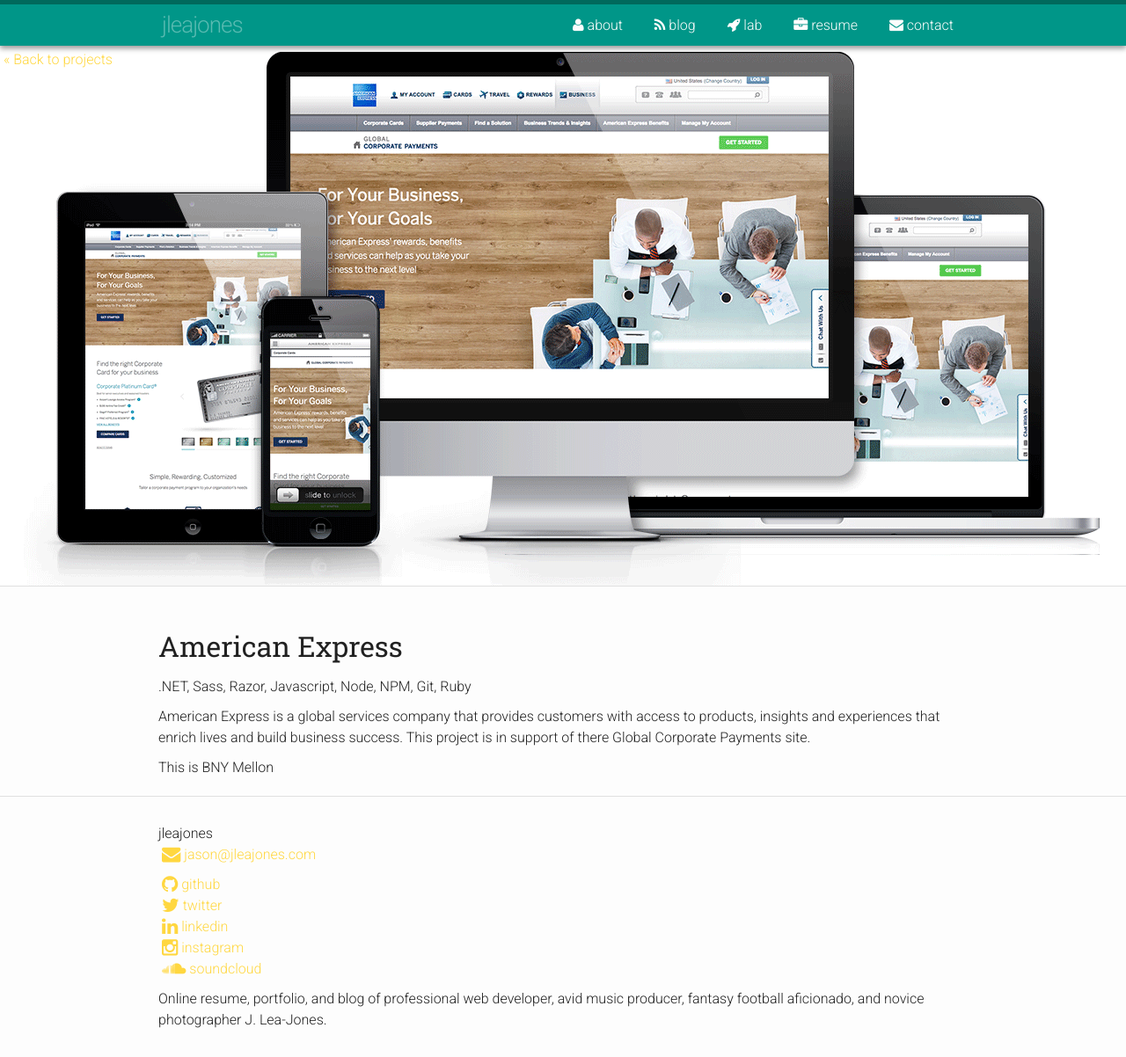
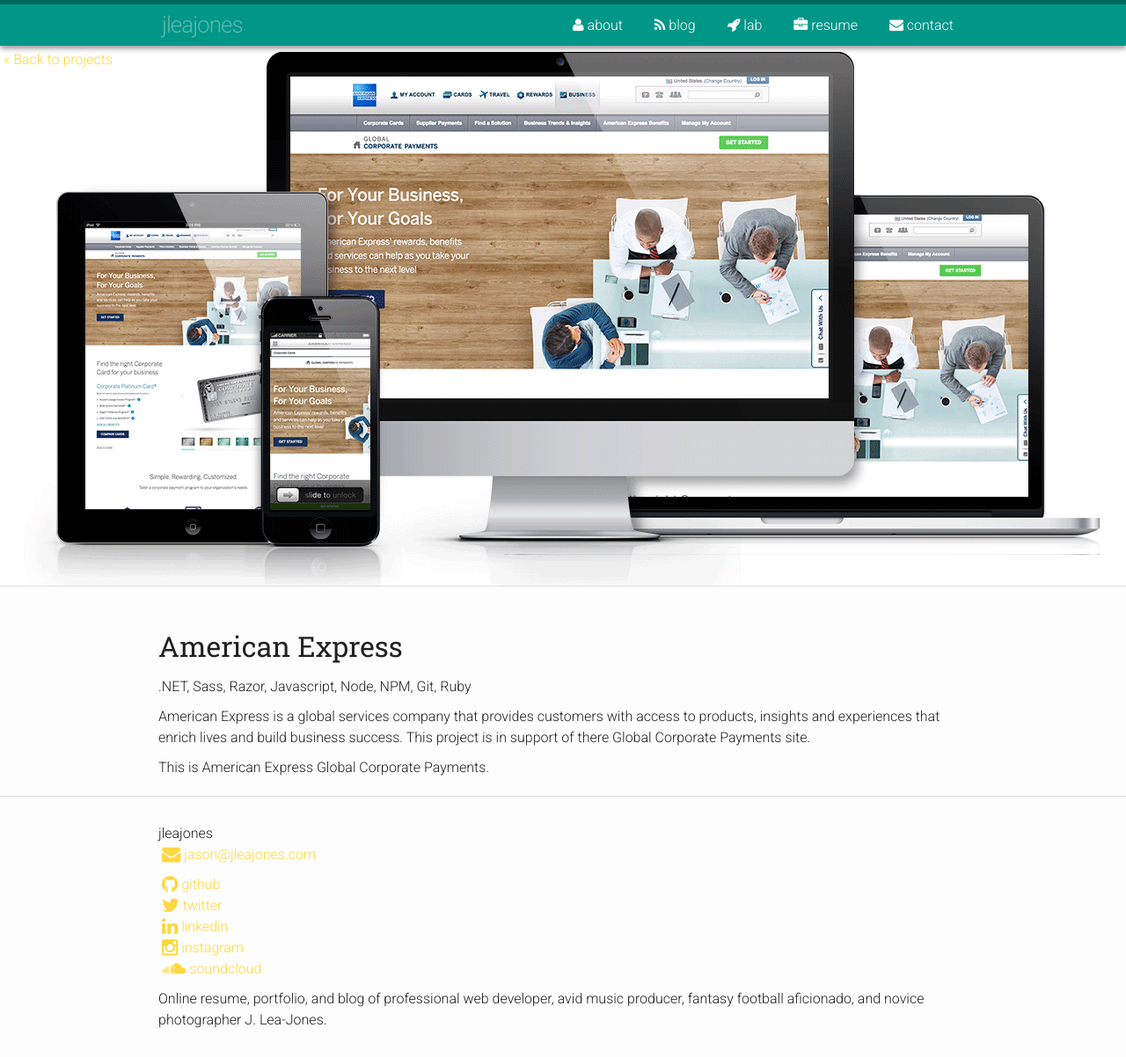
Before and after one commit to jleajones/jleajones.github.com, a Jekyll site: the page built from _projects/american-express.html, in a window 1280 px wide and 1202 px high. Shown: the whole window at 88% size. Built offline with Jekyll 4.4.1, drawn with Linux system fonts in a browser that asks for light colours.

```diff
--- a/_projects/american-express.html
+++ b/_projects/american-express.html
@@ -7,4 +7,4 @@
 image: american-express.png
 tech: .NET, Sass, Razor, Javascript, Node, NPM, Git, Ruby
 ---
-This is BNY Mellon
+This is American Express Global Corporate Payments.
```
